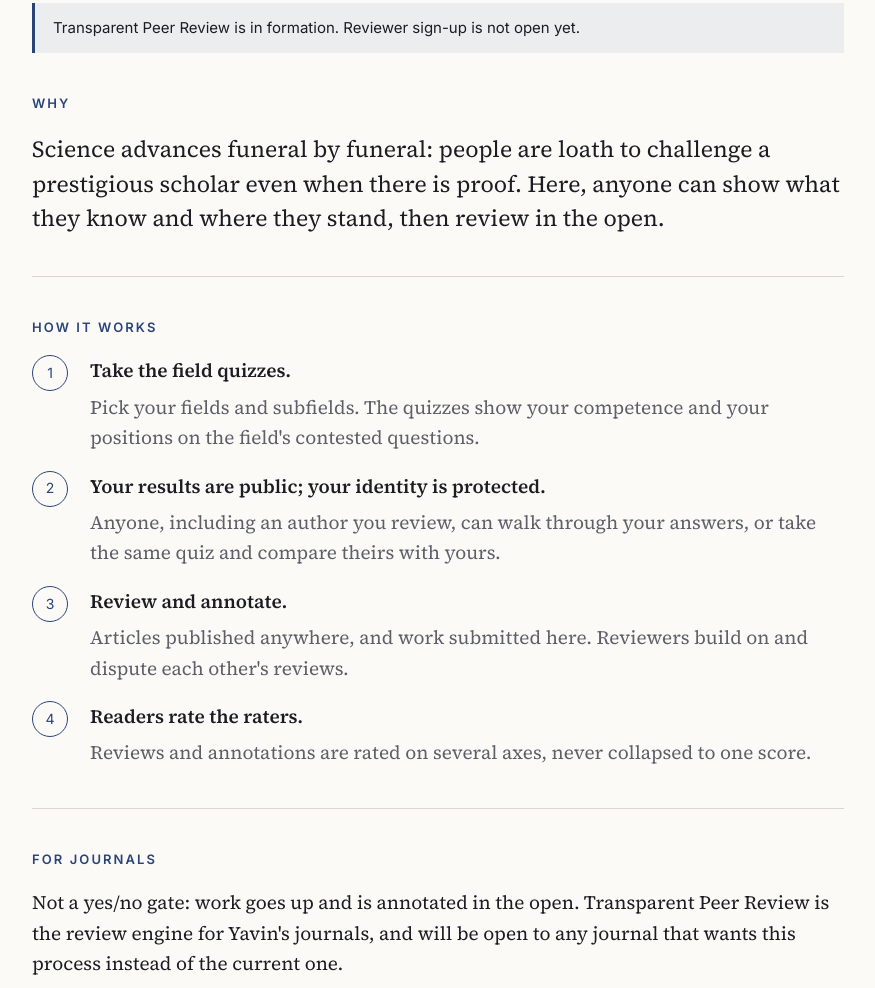
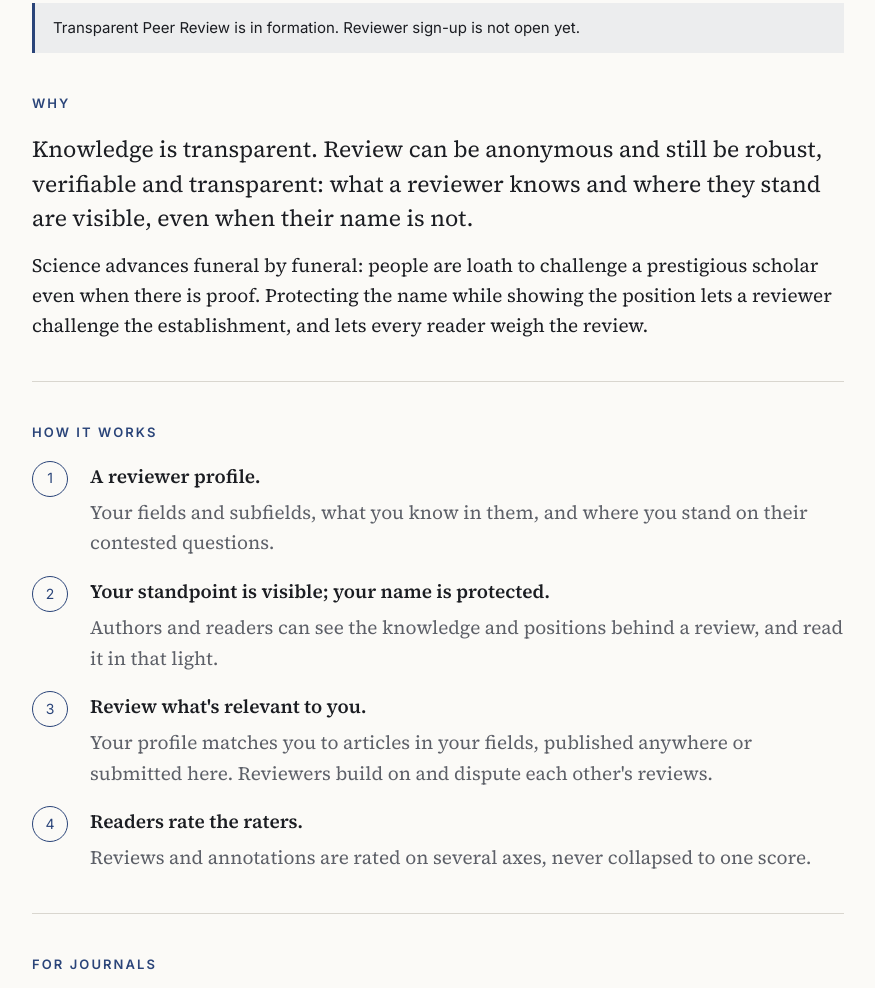
Before and after one commit to MasterWoxxer/yavin-transparent-peer-review, a plain HTML site: page index.html in a window 1280 px wide. Shown: the part 375-1363 px from the top of the page, without its empty margins (202-1077 px from the left). Drawn offline with Linux system fonts and the light colour scheme.

Commit message:
TPR landing: no quiz framing, no 'anyone can review'; relevance and transparent review
Co-Authored-By: Claude Opus 5.5 <noreply@anthropic.com>

```diff
--- a/index.html
+++ b/index.html
@@ -4,7 +4,7 @@
 <meta charset="utf-8">
 <meta name="viewport" content="width=device-width, initial-scale=1">
 <title>Transparent Peer Review</title>
-<meta name="description" content="Transparent Peer Review, from Yavin Institute: reviewers show their expertise and school of thought, then review in the open.">
+<meta name="description" content="Transparent Peer Review, from Yavin Institute: review that can be anonymous and still robust, verifiable and transparent.">
 <link rel="icon" href="favicon.svg" type="image/svg+xml">
 <link rel="preconnect" href="https://fonts.googleapis.com">
 <link rel="preconnect" href="https://fonts.gstatic.com" crossorigin>
@@ -34,15 +34,16 @@
 
   <section>
     <h2>Why</h2>
-    <p class="lead">Science advances funeral by funeral: people are loath to challenge a prestigious scholar even when there is proof. Here, anyone can show what they know and where they stand, then review in the open.</p>
+    <p class="lead">Knowledge is transparent. Review can be anonymous and still be robust, verifiable and transparent: what a reviewer knows and where they stand are visible, even when their name is not.</p>
+    <p>Science advances funeral by funeral: people are loath to challenge a prestigious scholar even when there is proof. Protecting the name while showing the position lets a reviewer challenge the establishment, and lets every reader weigh the review.</p>
   </section>
 
   <section>
     <h2>How it works</h2>
     <ol class="steps">
-      <li><b>Take the field quizzes.</b><span>Pick your fields and subfields. The quizzes show your competence and your positions on the field's contested questions.</span></li>
-      <li><b>Your results are public; your identity is protected.</b><span>Anyone, including an author you review, can walk through your answers, or take the same quiz and compare theirs with yours.</span></li>
-      <li><b>Review and annotate.</b><span>Articles published anywhere, and work submitted here. Reviewers build on and dispute each other's reviews.</span></li>
+      <li><b>A reviewer profile.</b><span>Your fields and subfields, what you know in them, and where you stand on their contested questions.</span></li>
+      <li><b>Your standpoint is visible; your name is protected.</b><span>Authors and readers can see the knowledge and positions behind a review, and read it in that light.</span></li>
+      <li><b>Review what's relevant to you.</b><span>Your profile matches you to articles in your fields, published anywhere or submitted here. Reviewers build on and dispute each other's reviews.</span></li>
       <li><b>Readers rate the raters.</b><span>Reviews and annotations are rated on several axes, never collapsed to one score.</span></li>
     </ol>
   </section>
```
